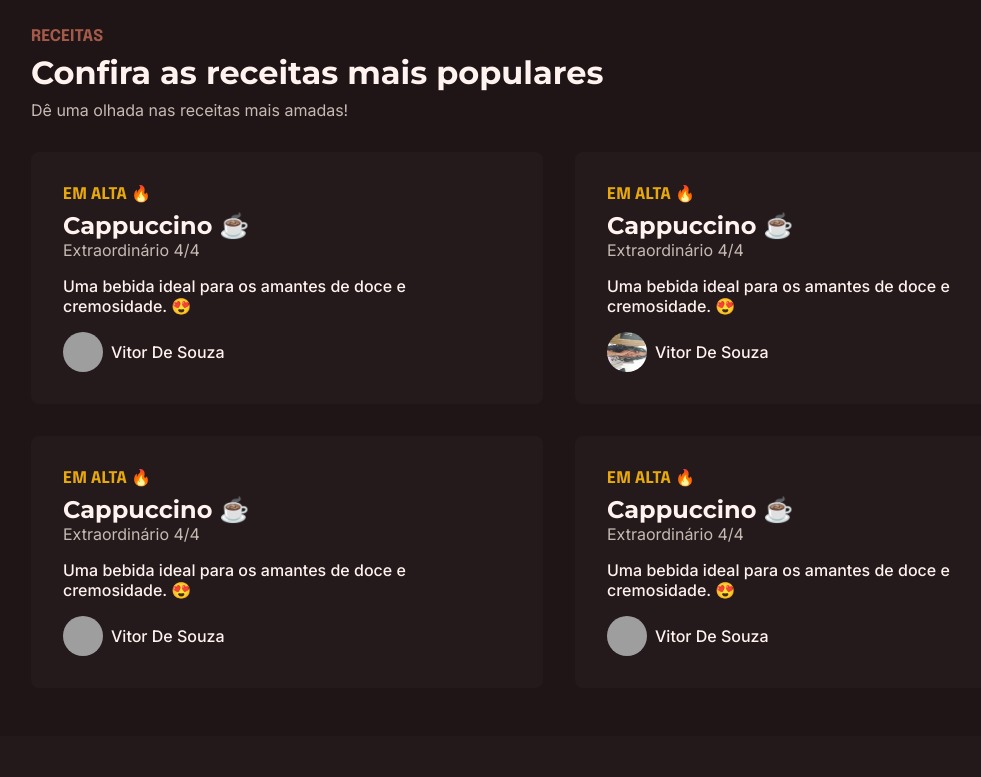
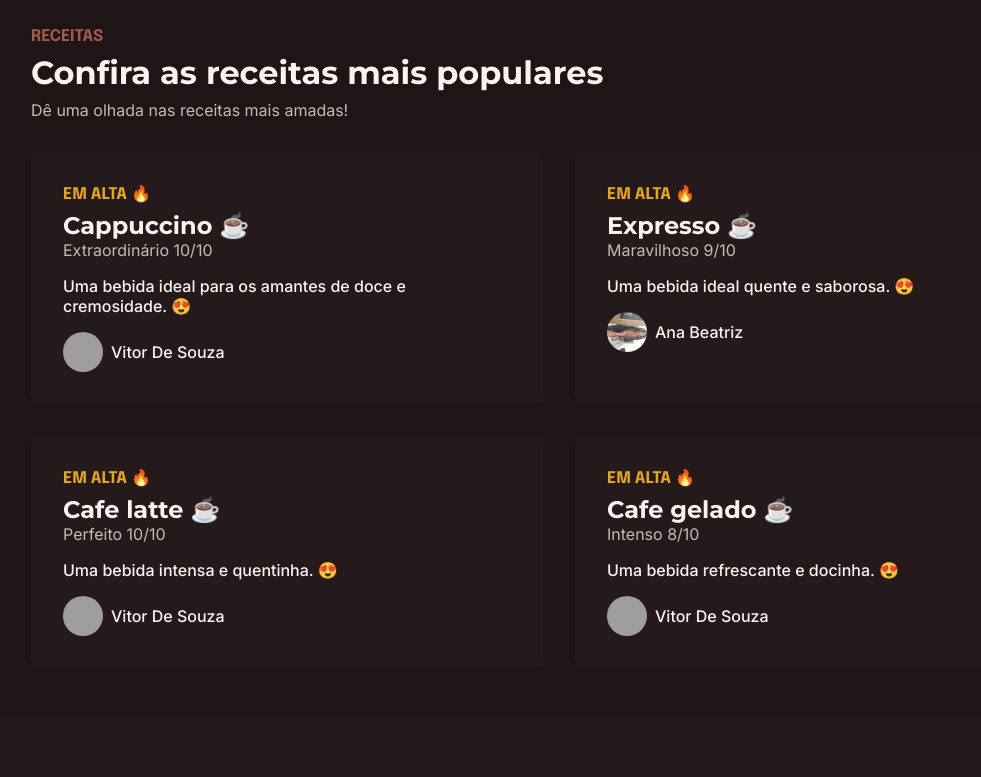
Before and after one commit to VitorRoyal/RoyalCoffee, a plain HTML site: page index.html in a window 1280 px wide. Shown: the part 653-1430 px from the top of the page, without its empty margins (81-1062 px from the left). Drawn offline with Linux system fonts and the light colour scheme; grey boxes are pictures that could not be loaded.

Commit message:
Update Cards

```diff
--- a/index.html
+++ b/index.html
@@ -69,7 +69,7 @@
                             <span class="principal__conteudo__destaque amarelo">Em Alta 🔥</span>
                             <h3 class="receita__card__titulo">Cappuccino ☕</h3>
                         </div>
-                        <p class="receita__card__avaliacao">Extraordinário 4/4</p>
+                        <p class="receita__card__avaliacao">Extraordinário 10/10</p>
                     </header>
                     <p class="receita__card__descricao">Uma bebida ideal para os amantes de doce e cremosidade. 😍</p>
                     <div class="receita__autor">
@@ -81,25 +81,25 @@
                     <header class="receita__card__cabecalho">
                         <div class="receita__card__cabecalho__detalhe">
                             <span class="principal__conteudo__destaque amarelo">Em Alta 🔥</span>
-                            <h3 class="receita__card__titulo">Cappuccino ☕</h3>
+                            <h3 class="receita__card__titulo">Expresso ☕</h3>
                         </div>
-                        <p class="receita__card__avaliacao">Extraordinário 4/4</p>
+                        <p class="receita__card__avaliacao">Maravilhoso 9/10</p>
                     </header>
-                    <p class="receita__card__descricao">Uma bebida ideal para os amantes de doce e cremosidade. 😍</p>
+                    <p class="receita__card__descricao">Uma bebida ideal quente e saborosa. 😍</p>
                     <div class="receita__autor">
                         <img src="Assets/b2102f60-99c4-4530-ac6b-c25a03dc4d79.png" />
-                        <span class="receita__autor__nome">Vitor De Souza</span>
+                        <span class="receita__autor__nome">Ana Beatriz</span>
                     </div>
                 </div>
                 <div class="receita__card">
                     <header class="receita__card__cabecalho">
                         <div class="receita__card__cabecalho__detalhe">
                             <span class="principal__conteudo__destaque amarelo">Em Alta 🔥</span>
-                            <h3 class="receita__card__titulo">Cappuccino ☕</h3>
+                            <h3 class="receita__card__titulo">Cafe latte ☕</h3>
                         </div>
-                        <p class="receita__card__avaliacao">Extraordinário 4/4</p>
+                        <p class="receita__card__avaliacao">Perfeito 10/10</p>
                     </header>
-                    <p class="receita__card__descricao">Uma bebida ideal para os amantes de doce e cremosidade. 😍</p>
+                    <p class="receita__card__descricao">Uma bebida intensa e quentinha. 😍</p>
                     <div class="receita__autor">
                         <img src="https://avatars.githubusercontent.com/u/130292943?v=4" />
                         <span class="receita__autor__nome">Vitor De Souza</span>
@@ -109,11 +109,11 @@
                     <header class="receita__card__cabecalho">
                         <div class="receita__card__cabecalho__detalhe">
                             <span class="principal__conteudo__destaque amarelo">Em Alta 🔥</span>
-                            <h3 class="receita__card__titulo">Cappuccino ☕</h3>
+                            <h3 class="receita__card__titulo">Cafe gelado ☕</h3>
                         </div>
-                        <p class="receita__card__avaliacao">Extraordinário 4/4</p>
+                        <p class="receita__card__avaliacao">Intenso 8/10</p>
                     </header>
-                    <p class="receita__card__descricao">Uma bebida ideal para os amantes de doce e cremosidade. 😍</p>
+                    <p class="receita__card__descricao">Uma bebida refrescante e docinha. 😍</p>
                     <div class="receita__autor">
                         <img src="https://avatars.githubusercontent.com/u/130292943?v=4" />
                         <span class="receita__autor__nome">Vitor De Souza</span>
```
